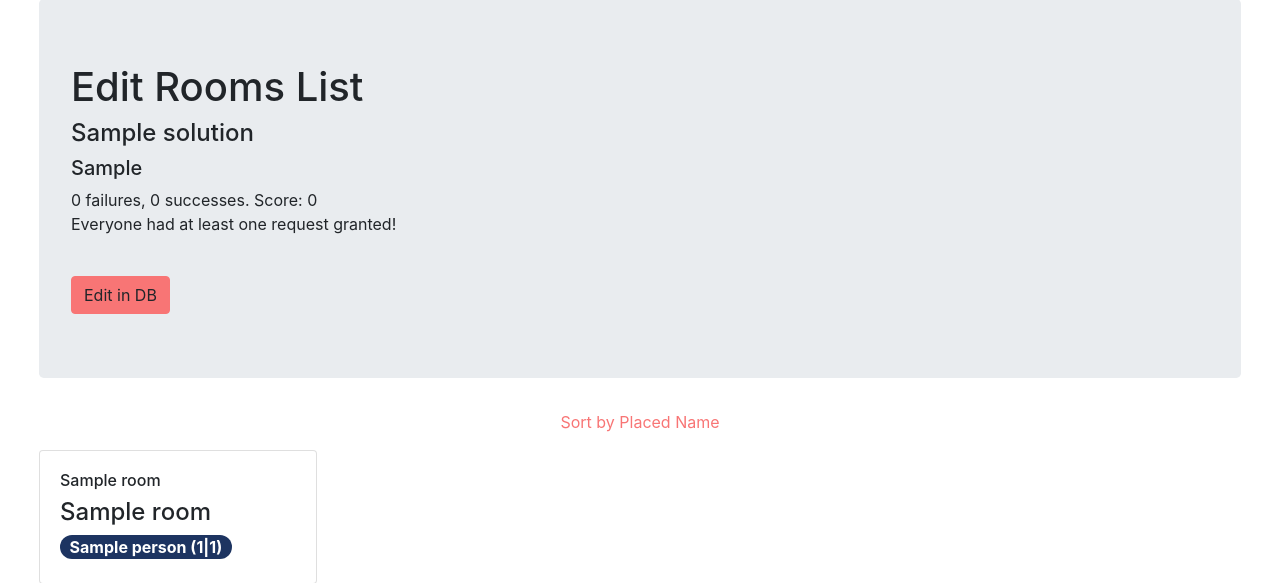
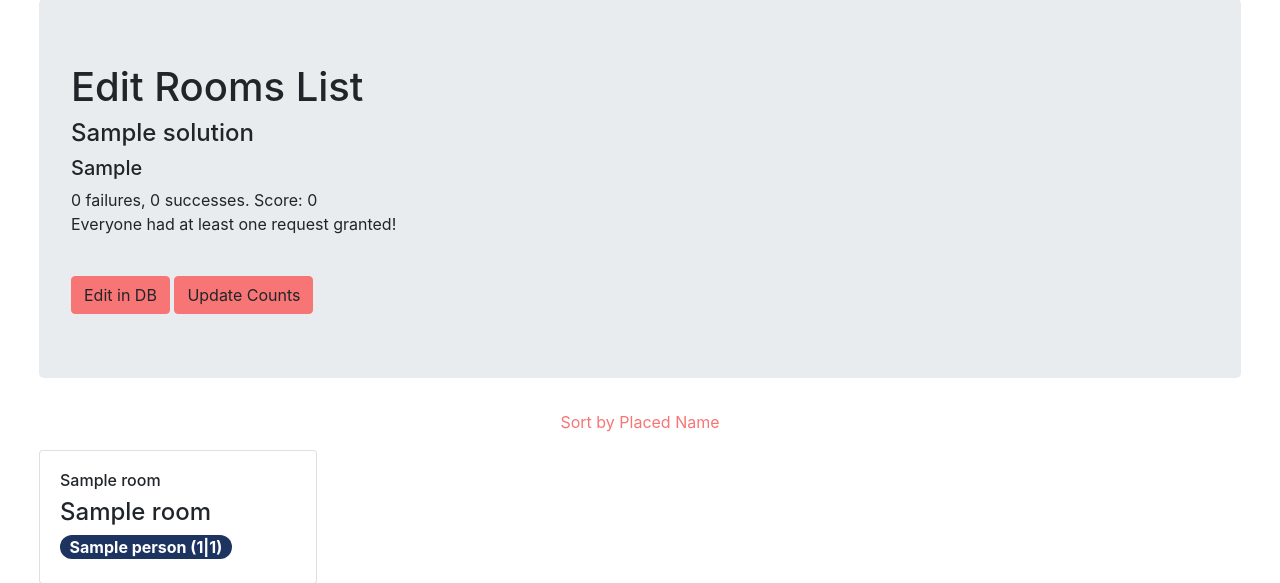
Before and after one commit to dc74089/roomies, a Django app: page /admin/editsolution/1 in a window 1280 px wide. Shown: the part 65-648 px from the top of the page. Run offline with Django 4.2, Linux system fonts and the light colour scheme; the first user in the database is signed in; tables that the repository leaves empty hold one stand-in row (Sample ...); some libraries are stand-ins or nearby versions.

Commit message:
Add "Update Counts" button and adjust student badge HTML in admin solution edit view template

```diff
--- a/app/templates/app/admin_solution_edit_new.html
+++ b/app/templates/app/admin_solution_edit_new.html
@@ -117,6 +117,7 @@
         <p id="explanation">{{ solution.explanation | linebreaksbr }}</p>
         {% if request.user.is_staff %}
           <a class="btn btn-primary" href="{% url 'admin:app_solution_change' solution.id %}">Edit in DB</a>
+          <a class="btn btn-primary" onclick="update_counts()">Update Counts</a>
         {% endif %}
       </div>
       <p class="text-center">
@@ -146,7 +147,7 @@
               {% for student in room.people.all %}
                 <div class="student badge badge-pill badge-secondary" id="stu-{{ student.id }}"
                      onclick="show_modal('{{ student.id }}')">
-                  {{ student.name }} <span id="counts-{{ student.id }}">(loading)</span>
+                  {{ student.name }} <span id="counts-{{ student.id }}" class="counts">(loading)</span>
                 </div>
               {% endfor %}
             </div>
```
